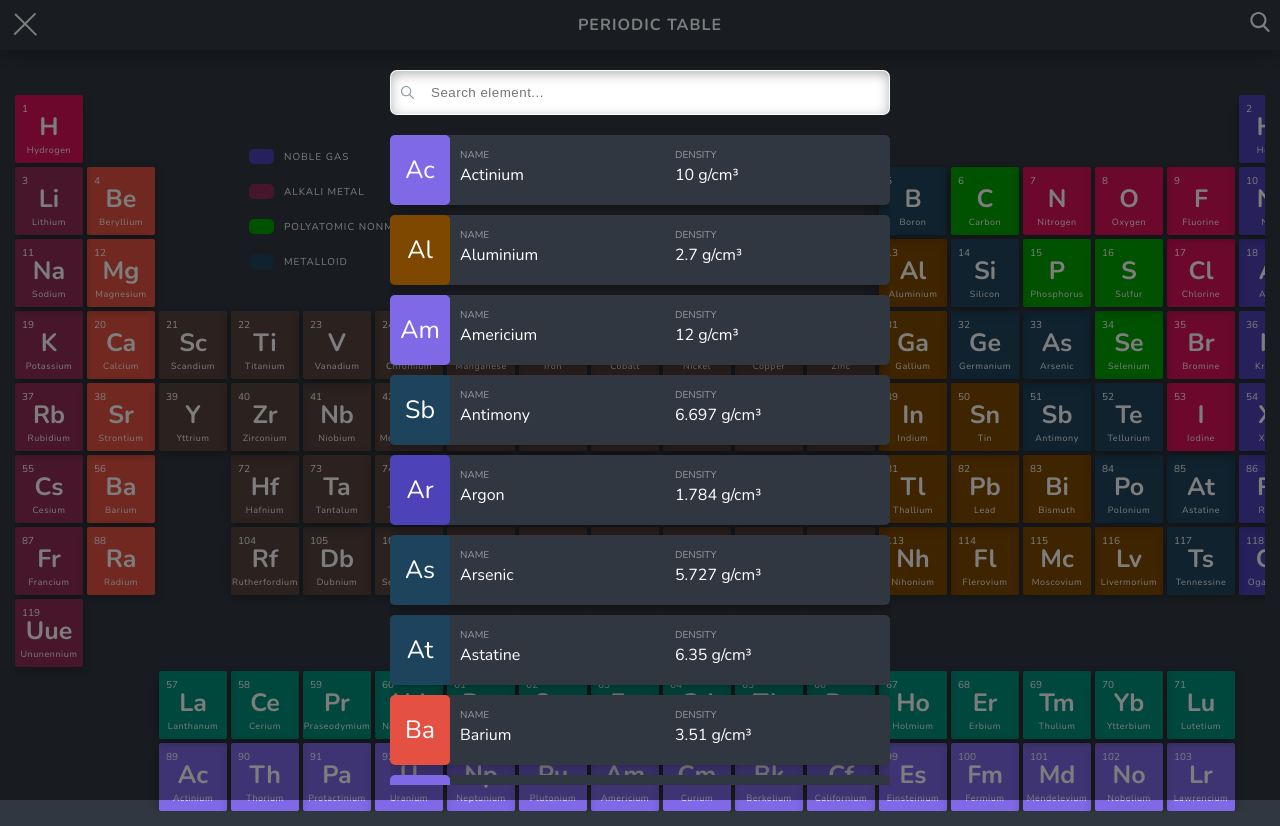
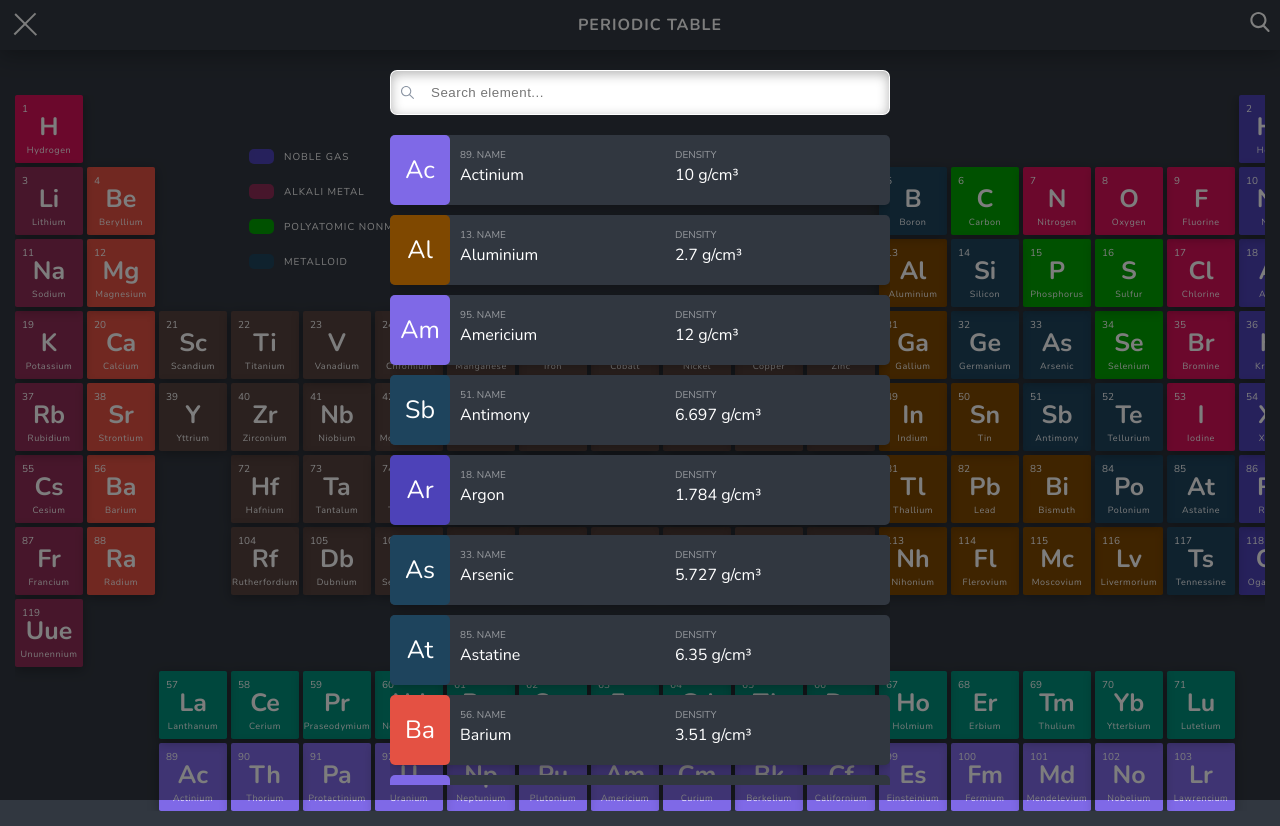
Before and after one commit to calebcadainoo/periodic-table, a React (Create React App) app: page / in a window 1280 px wide. Both pictures are taken after a click on the element 25 px from the left and 25 px from the top of the page. Built offline with nearby package versions, Linux system fonts and the light colour scheme.

Commit message:
feat: lots of stuff 😜

```diff
--- a/src/components/NavBar/NavBarElementTab.js
+++ b/src/components/NavBar/NavBarElementTab.js
@@ -5,7 +5,7 @@ function NavBarElementTab({element, func}) {
 	const [{colorMap}] = useDataLayerValue()
 
 	return (
-		<div onClick={() => func(element?.number)} className="navbar-search-tab flex-row">
+		<div onClick={() => func(element)} className="navbar-search-tab flex-row">
 			{/* symbol */}
 			<div className="navbar-search-tab-symbol" style={{
 				background: colorMap[element.category],
@@ -15,7 +15,7 @@ function NavBarElementTab({element, func}) {
 			{/* other details */}
 			<div className="navbar-search-tab-main">
 				<div className="navbar-search-tab-value">
-					<label>Name</label>
+					<label>{`${element?.number}. Name`}</label>
 					<div>{element?.name}</div>
 				</div>
 				<div className="navbar-search-tab-value">
--- a/src/components/NavBar/NavBarSearch.js
+++ b/src/components/NavBar/NavBarSearch.js
@@ -11,8 +11,7 @@ function NavBarSearch(props) {
 	const elementToAlphabets = periodicSearchList
 	elementToAlphabets.sort((a, b) => a.name.localeCompare(b.name))
 
-	// search logic
-	const searchList = periodicSearchList
+	// SEARCH LOGIC
 	const handleMenuSearchText = (value) => {
 		const searchResults = periodicTable.filter((element) => element?.name?.toLowerCase().includes(value.toLowerCase()))
 
@@ -20,11 +19,9 @@ function NavBarSearch(props) {
 			type: actionTypes.SEARCH_LIST,
 			periodicSearchList: searchResults
 		})
-
-		console.log(value.toLowerCase())
-		console.log(value, searchResults)
 	}
 
+	// NAV BAR TABS
 	const handleNavBarElementTab = (atomicNo) => {
 		closeDetailsModal(periodicSearch) // close search modal
 		// set selected element
@@ -73,7 +70,6 @@ function NavBarSearch(props) {
 				closeDetailsModal(periodicSearch)
 			}}
 		>
-			{/* <div className="navbar-search-inner flex-row"> */}
 			<input type="text"
 				onChange={(e) => handleMenuSearchText(e.target.value)}
 				onKeyPress={(e) => handleMenuSearchText(e.target.value)}
@@ -87,7 +83,6 @@ function NavBarSearch(props) {
 					})}
 				</section>
 			</aside>
-			{/* </div> */}
 		</Modal>
 	)
 }
```
Also changed, not shown: 11 other files (tests, documents, lock files or other folders). Lines whose indentation alone changed are shown as unchanged.
